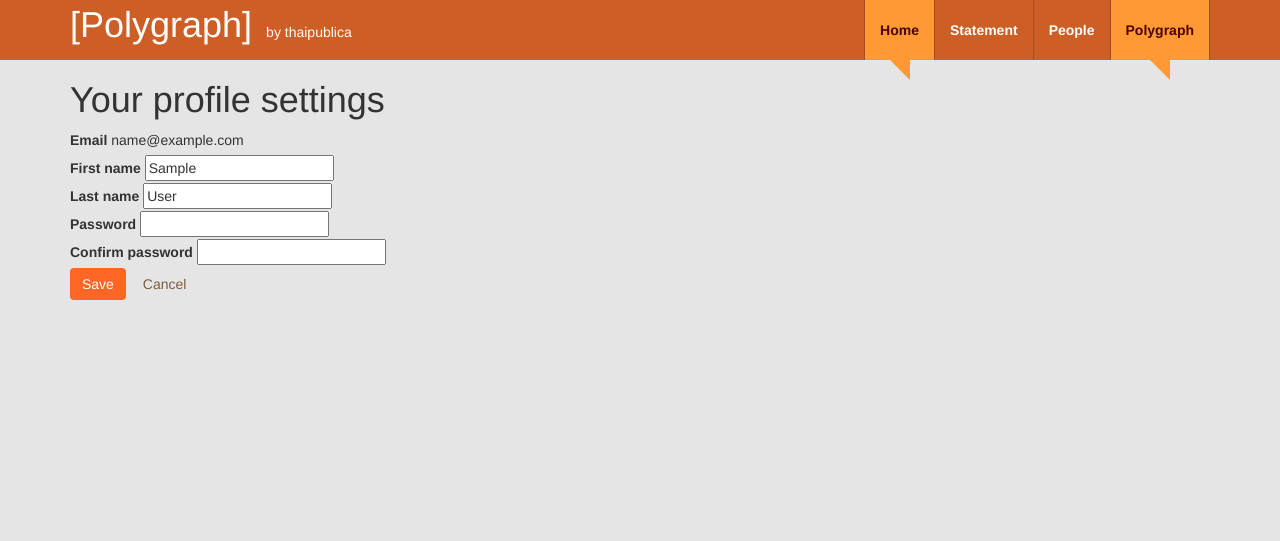
After one commit to opendream/polygraph, a Django app: page /account/edit/ in a window 1280 px wide. The commit adds this page. Shown: the top 541 px of the page. Run offline with Django 3.2, Linux system fonts and the light colour scheme; the visitor is signed in with stand-in values (Sample User, id 1); parts of the project's set-up code (start-up, migrations or seed data) failed here and were passed over; some libraries are stand-ins or nearby versions.

Commit message:
add account edit form

```diff
--- a/account/backends.py
+++ b/account/backends.py
@@ -1,7 +1,7 @@
 from django.contrib.auth import get_user_model
 
 class EmailOrUsernameModelBackend(object):
-    def authenticate(self, username=None, password=None):
+    def authenticate(self, username=None, password=None, ignore_password=None):
 
         User = get_user_model()
 
@@ -11,7 +11,7 @@ class EmailOrUsernameModelBackend(object):
             kwargs = {'username': username}
         try:
             user = User.objects.get(**kwargs)
-            if user.check_password(password):
+            if ignore_password or user.check_password(password):
                 return user
         except User.DoesNotExist:
             return None
--- a/account/forms.py
+++ b/account/forms.py
@@ -58,6 +58,26 @@ class ResetPasswordForm(PasswordResetForm):
         try:
             UserModel.objects.get(email=email)
         except UserModel.DoesNotExist:
-            raise forms.ValidationError(_('Your email address not registered'))
+            raise forms.ValidationError(_('Your email address is not registered.'))
 
         return self.cleaned_data
+
+
+class AccountEditForm(forms.Form):
+    password    = forms.CharField(required=False,  max_length=128, widget=forms.PasswordInput())
+    password2   = forms.CharField(required=False,  max_length=128, widget=forms.PasswordInput())
+    first_name  = forms.CharField(max_length=30, widget=forms.TextInput())
+    last_name   = forms.CharField(max_length=30, widget=forms.TextInput())
+
+    def __init__(self, required_password=False, *args, **kwargs):
+        super(AccountEditForm, self).__init__(*args, **kwargs)
+        if required_password:
+            self.fields['password'].required = True
+            self.fields['password2'].required = True
+
+    def clean_password2(self):
+        password = self.cleaned_data.get('password', '')
+        password2 = self.cleaned_data['password2']
+        if password != password2:
+            raise forms.ValidationError(u'Password mismatch')
+        return password2
--- a/account/urls.py
+++ b/account/urls.py
@@ -7,10 +7,10 @@ urlpatterns = patterns('account.views',
 
     url(r'^login/$', 'account_login', name='account_login'),
 
-    #url(r'^edit/$', 'account_edit', name='account_edit'),
+    url(r'^edit/$', 'account_edit', name='account_edit'),
     url(r'^password_reset/$', 'account_reset_password', name='account_reset_password'),
     url(r'^password_reset/done/$', 'account_reset_password_done', name='account_reset_password_done'),
-    #url(r'^reset/(?P<uidb36>[0-9A-Za-z]{1,13})-(?P<token>[0-9A-Za-z]{1,13}-[0-9A-Za-z]{1,20})/$', 'account_reset_password_confirm', name='account_reset_password_confirm'),
+    url(r'^reset/(?P<uidb36>[0-9A-Za-z]{1,13})-(?P<token>[0-9A-Za-z]{1,13}-[0-9A-Za-z]{1,20})/$', 'account_reset_password_confirm', name='account_reset_password_confirm'),
 
     #url(r'^invitation/$', 'account_invite_user', name='account_invite_user'),
     #url(r'^invitation/(?P<invitation_key>\w+)/$', 'claim_user_invitation', name='claim_user_invitation'),
--- a/account/views.py
+++ b/account/views.py
@@ -1,8 +1,13 @@
+from django.contrib import messages
+from django.contrib.auth import authenticate, login as auth_login, get_user_model
+from django.contrib.auth.decorators import login_required
+from django.contrib.auth.tokens import default_token_generator
 from django.contrib.auth.views import login, password_reset, password_reset_done
 from django.core.urlresolvers import reverse
 from django.http import HttpResponse
-from django.shortcuts import redirect
-from account.forms import EmailAuthenticationForm, ResetPasswordForm
+from django.shortcuts import redirect, render
+from django.utils.http import base36_to_int
+from account.forms import EmailAuthenticationForm, ResetPasswordForm, AccountEditForm
 
 
 def account_login(request):
@@ -30,7 +35,57 @@ def account_reset_password(request):
     )
 
 
+
 def account_reset_password_done(request):
     return password_reset_done(request,
         template_name='account/password_reset_done.html'
     )
+
+
+def account_reset_password_confirm(request, uidb36=None, token=None, email_setting=False):
+
+    UserModel = get_user_model()
+
+    try:
+        uid_int = base36_to_int(uidb36)
+        user = UserModel.objects.get(id=uid_int)
+    except (ValueError, UserModel.DoesNotExist):
+        user = None
+
+    if user and default_token_generator.check_token(user, token):
+        user_authen = authenticate(username=user.username, ignore_password=True)
+        auth_login(request, user_authen)
+        return redirect(reverse('account_edit') + '?reset_password=True')
+    else:
+        return HttpResponse('invalid link', status=404)
+
+
+@login_required
+def account_edit(request):
+
+    required_password = request.GET.get('reset_password')
+
+    if request.method == 'POST':
+        form = AccountEditForm(required_password, request.POST)
+        if form.is_valid():
+            request.user.first_name = form.cleaned_data['first_name']
+            request.user.last_name = form.cleaned_data['last_name']
+
+            password = form.cleaned_data.get('password')
+            if password:
+                request.user.set_password(password)
+            request.user.save()
+
+            messages.success(request, _('Your account profile has been updated.'))
+
+            return redirect('domain_home')
+    else:
+        form = AccountEditForm(required_password, initial={
+            'first_name': request.user.first_name,
+            'last_name': request.user.last_name,
+        })
+
+    return render(request, 'account/edit.html', {
+        'form': form,
+        'reset_password': required_password,
+    })
--- /dev/null
+++ b/templates/account/edit.html
@@ -0,0 +1,54 @@
+{% extends 'base_single.html' %}
+{% load i18n %}
+
+{% block content %}
+<h1>{%  trans "Your profile settings" %}</h2>
+{% if reset_password %}
+<div class="alert">
+    <button type="button" class="close" data-dismiss="alert">&times;</button>
+    <strong>{% trans "Warinig" %}!</strong> {% trans "Please, change your password" %}
+</div>
+{% endif %}
+
+<form method="post" class="edit-profile-form" enctype="multipart/form-data">
+    {% csrf_token %}
+    {{ form.non_field_errors }}
+
+    <div class="controls">
+        <label for="id_email">{% trans "Email" %}</label>
+        {{ user.email }}
+    </div>
+
+    <div class="controls">
+        <label for="id_first_name">{% trans "First name" %}</label>
+        {{ form.first_name }}
+        <div class="span3 errors">{{ form.first_name.errors }}</div>
+    </div>
+
+    <div class="controls">
+        <label for="id_last_name">{% trans "Last name" %}</label>
+        {{ form.last_name }}
+        <div class="span3 errors">{{ form.last_name.errors }}</div>
+    </div>
+
+    <div class="control-group{% if reset_password %} warning{% endif %}">
+
+        <div  class="controls">
+            <label for="id_password">{% trans "Password" %}</label>
+            {{ form.password }}
+            <div class="span3 errors">{{ form.password.errors }}</div>
+        </div>
+
+        <div class="controls">
+            <label for="id_password2">{% trans "Confirm password" %}</label>
+            {{ form.password2 }}
+            <div class="span3 errors">{{ form.password2.errors }}</div>
+        </div>
+    </div>
+
+    <div class="action">
+        <button class="btn btn-submit flat-btn btn btn-primary btn-submit_blue" type="submit" name="submitEditProfile">{% trans "Save" %}</button>
+        <a href="{% url 'domain_home' %}" class="btn btn-cancle flat-btn">{% trans "Cancel" %}</a>
+    </div>
+</form>
+{% endblock %}
--- a/templates/account/password_reset_form.html
+++ b/templates/account/password_reset_form.html
@@ -14,7 +14,7 @@
     {%  endif %}
 
     <div class="controls">
-        <input name="email" type="email" class="form-control" placeholder="{% trans "Enter your email address" %}" value="{{ form.email.value|default_if_none:"" }}" required autofocus>
+        <input name="email" type="text" class="form-control" placeholder="{% trans "Enter your email address" %}" value="{{ form.email.value|default_if_none:"" }}" required autofocus>
         {% if form.email.errors %}
         <div class="errors alert alert-danger">{{ form.email.errors }}</div>
         {% endif %}
```
Also changed, not shown: account/tests/test_view.py (+23 -1 lines).
